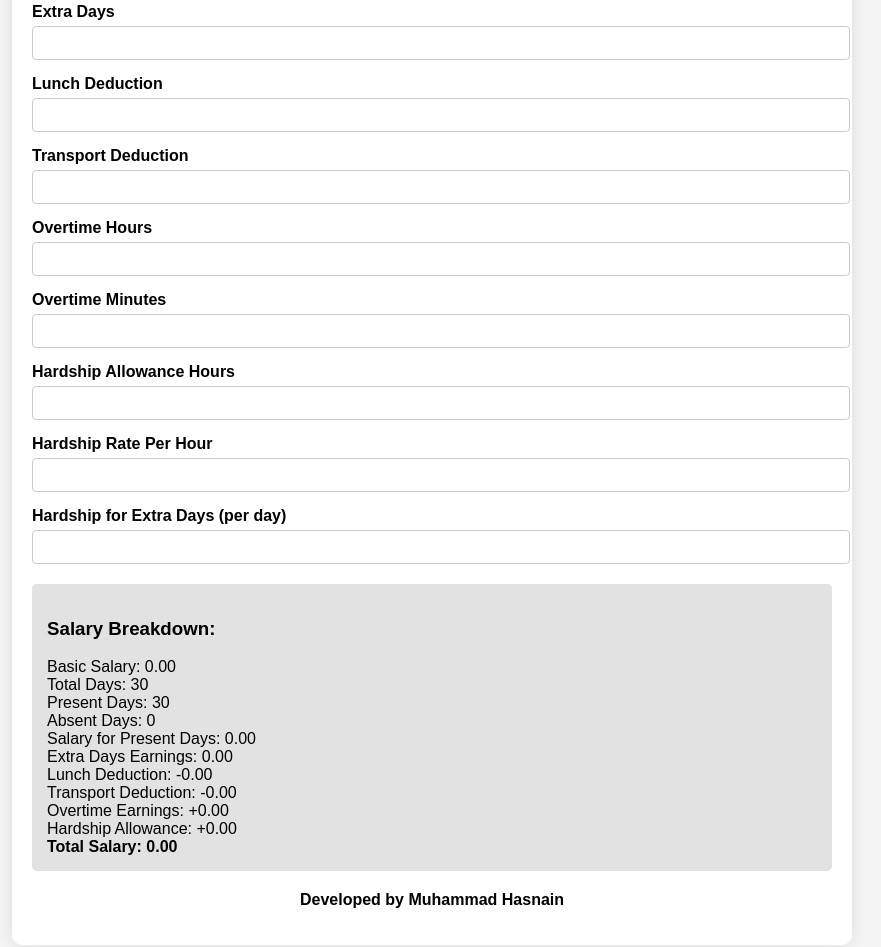
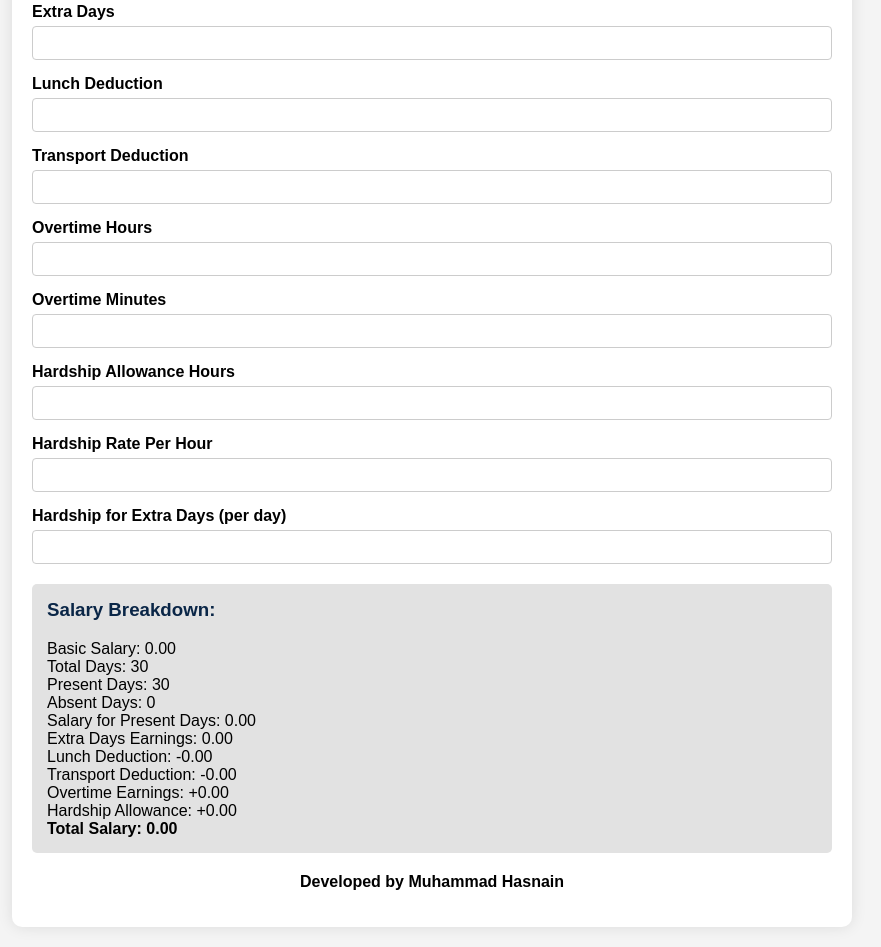
Before and after one commit to veltrixaauto/Salary-Calculator-, a plain HTML site: page index.html in a window 1280 px wide. Shown: the part 561-1508 px from the top of the page, without its empty margins (208-1089 px from the left). Drawn offline with Linux system fonts and the light colour scheme.

Commit message:
Update index.html

```diff
--- a/index.html
+++ b/index.html
@@ -5,15 +5,17 @@
 <meta name="viewport" content="width=device-width, initial-scale=1.0">
 <title>Salary Calculator</title>
 <style>
-body { font-family: Arial; background:#f4f4f4; padding:20px; }
+/* --- CSS Styles --- */
+body { font-family: Arial, sans-serif; background:#f4f4f4; padding:20px; }
 .container { max-width:800px; margin:auto; background:#fff; padding:20px; border-radius:10px; box-shadow:0 0 15px rgba(0,0,0,0.1);}
-h2 { text-align:center; color:#0A2647; }
+h2 { text-align:center; color:#0A2647; margin-bottom:20px;}
 .form-group { margin-bottom:15px; }
 label { display:block; margin-bottom:5px; font-weight:bold; }
-input[type=number], input[type=date] { width:100%; padding:8px; font-size:14px; border-radius:4px; border:1px solid #ccc; }
+input[type=number], input[type=date] { width:100%; padding:8px; font-size:14px; border-radius:4px; border:1px solid #ccc; box-sizing:border-box;}
 .result { margin-top:20px; background:#e2e2e2; padding:15px; border-radius:5px; }
-.result p { margin:5px 0; }
+.result h3 { margin-top:0; color:#0A2647;}
 .checkbox-group { margin-bottom:15px; font-weight:bold; }
+p.footer { text-align:center; margin-top:20px; font-weight:bold; }
 </style>
 </head>
 <body>
@@ -113,14 +115,14 @@ input[type=number], input[type=date] { width:100%; padding:8px; font-size:14px;
 <div id="breakdown"></div>
 </div>
 
-<p style="text-align:center; margin-top:20px; font-weight:bold;">Developed by Muhammad Hasnain</p>
+<p class="footer">Developed by Muhammad Hasnain</p>
 </div>
 
 <script>
+/* --- JavaScript --- */
 const fields = ['basicSalary','startDate','endDate','totalDays','absentDays','extraDays','lunchDeduction','transportDeduction','otHours','otMinutes','hardshipHours','hardshipRate','extraHardshipRate'];
 fields.forEach(id => document.getElementById(id).addEventListener('input', calculateSalary));
 
-// Show/hide input groups based on checkbox
 document.getElementById('useManualDays').addEventListener('change', toggleInputGroups);
 document.getElementById('useDateRange').addEventListener('change', toggleInputGroups);
 
@@ -137,7 +139,6 @@ const basic = parseFloat(document.getElementById('basicSalary').value) || 0;
 const perDay = basic / 30;
 const halfDay = perDay / 2;
 const perHour = perDay / 8;
-
 document.getElementById('perDaySalary').value = perDay.toFixed(2);
 document.getElementById('halfDaySalary').value = halfDay.toFixed(2);
 document.getElementById('perHourSalary').value = perHour.toFixed(2);
@@ -209,4 +210,4 @@ toggleInputGroups();
 </script>
 
 </body>
-</html>
+    </html>
```
